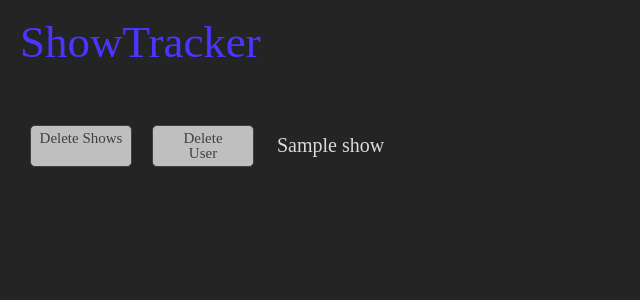
After one commit to Dostoy320/ShowTracker, a Flask app: template showtracker/templates/admin.html in a window 1280 px wide. The commit adds this page. Shown: the top 300 px of the page, without its empty margins (0-640 px from the left). Run offline with Flask 2, Linux system fonts and the light colour scheme; the template is opened without the code that fills it: most values are stand-ins (such as "Sample title", 1, 10 or a date in 2020); some libraries are stand-ins or nearby versions.

Commit message:
Begining admin interface

```diff
--- a/showtracker/static/css/st_style/sass/style.scss
+++ b/showtracker/static/css/st_style/sass/style.scss
@@ -204,6 +204,44 @@ body {
                 @include grid(1.5);
             }
         }
+        #admin_panel {
+            width: 100%;
+            #admin_controls {
+                .admin_buttons {
+                    @include grid(1.5);
+                    @include inline-block;
+                    @include border-radius(5px, 5px);
+                    height: 35px;
+                    padding-top: 5px;
+                    background-color: $light_text;
+                    border: 1px solid $dark_text;
+                    color: $dark_text;
+                    text-align: center;
+                    font-size: 15px;
+                    cursor: pointer;
+                }
+                .admin_buttons:hover {
+                    background-color: $dark_text;
+                    color: $light_text;
+                    border: 1px solid $light_text;
+                }
+            }
+            #shows {
+                @include grid(4);
+                li{
+                    cursor: pointer;
+                    padding: 0 0 5px 3px;
+                }
+                li:active {
+                    color: red;
+                }
+                .del_confirm {
+                    width: 100%;
+                    text-align: center;
+
+                }
+            }
+        }
     }
 }
 
--- a/showtracker/static/css/st_style/stylesheets/style.css
+++ b/showtracker/static/css/st_style/stylesheets/style.css
@@ -1,4 +1,4 @@
-/* line 17, ../../../../../../../../var/lib/gems/1.9.1/gems/compass-0.12.2/frameworks/compass/stylesheets/compass/reset/_utilities.scss */
+/* line 17, ../../../../../../.rvm/gems/ruby-2.0.0-p353/gems/compass-0.12.2/frameworks/compass/stylesheets/compass/reset/_utilities.scss */
 html, body, div, span, applet, object, iframe,
 h1, h2, h3, h4, h5, h6, p, blockquote, pre,
 a, abbr, acronym, address, big, cite, code,
@@ -20,45 +20,45 @@ time, mark, audio, video {
   vertical-align: baseline;
 }
 
-/* line 22, ../../../../../../../../var/lib/gems/1.9.1/gems/compass-0.12.2/frameworks/compass/stylesheets/compass/reset/_utilities.scss */
+/* line 22, ../../../../../../.rvm/gems/ruby-2.0.0-p353/gems/compass-0.12.2/frameworks/compass/stylesheets/compass/reset/_utilities.scss */
 html {
   line-height: 1;
 }
 
-/* line 24, ../../../../../../../../var/lib/gems/1.9.1/gems/compass-0.12.2/frameworks/compass/stylesheets/compass/reset/_utilities.scss */
+/* line 24, ../../../../../../.rvm/gems/ruby-2.0.0-p353/gems/compass-0.12.2/frameworks/compass/stylesheets/compass/reset/_utilities.scss */
 ol, ul {
   list-style: none;
 }
 
-/* line 26, ../../../../../../../../var/lib/gems/1.9.1/gems/compass-0.12.2/frameworks/compass/stylesheets/compass/reset/_utilities.scss */
+/* line 26, ../../../../../../.rvm/gems/ruby-2.0.0-p353/gems/compass-0.12.2/frameworks/compass/stylesheets/compass/reset/_utilities.scss */
 table {
   border-collapse: collapse;
   border-spacing: 0;
 }
 
-/* line 28, ../../../../../../../../var/lib/gems/1.9.1/gems/compass-0.12.2/frameworks/compass/stylesheets/compass/reset/_utilities.scss */
+/* line 28, ../../../../../../.rvm/gems/ruby-2.0.0-p353/gems/compass-0.12.2/frameworks/compass/stylesheets/compass/reset/_utilities.scss */
 caption, th, td {
   text-align: left;
   font-weight: normal;
   vertical-align: middle;
 }
 
-/* line 30, ../../../../../../../../var/lib/gems/1.9.1/gems/compass-0.12.2/frameworks/compass/stylesheets/compass/reset/_utilities.scss */
+/* line 30, ../../../../../../.rvm/gems/ruby-2.0.0-p353/gems/compass-0.12.2/frameworks/compass/stylesheets/compass/reset/_utilities.scss */
 q, blockquote {
   quotes: none;
 }
-/* line 103, ../../../../../../../../var/lib/gems/1.9.1/gems/compass-0.12.2/frameworks/compass/stylesheets/compass/reset/_utilities.scss */
+/* line 103, ../../../../../../.rvm/gems/ruby-2.0.0-p353/gems/compass-0.12.2/frameworks/compass/stylesheets/compass/reset/_utilities.scss */
 q:before, q:after, blockquote:before, blockquote:after {
   content: "";
   content: none;
 }
 
-/* line 32, ../../../../../../../../var/lib/gems/1.9.1/gems/compass-0.12.2/frameworks/compass/stylesheets/compass/reset/_utilities.scss */
+/* line 32, ../../../../../../.rvm/gems/ruby-2.0.0-p353/gems/compass-0.12.2/frameworks/compass/stylesheets/compass/reset/_utilities.scss */
 a img {
   border: none;
 }
 
-/* line 116, ../../../../../../../../var/lib/gems/1.9.1/gems/compass-0.12.2/frameworks/compass/stylesheets/compass/reset/_utilities.scss */
+/* line 116, ../../../../../../.rvm/gems/ruby-2.0.0-p353/gems/compass-0.12.2/frameworks/compass/stylesheets/compass/reset/_utilities.scss */
 article, aside, details, figcaption, figure, footer, header, hgroup, menu, nav, section, summary {
   display: block;
 }
@@ -334,10 +334,67 @@ body {
   margin-right: 10px;
   width: 100px;
 }
+/* line 207, ../sass/style.scss */
+#container #main-content #admin_panel {
+  width: 100%;
+}
+/* line 210, ../sass/style.scss */
+#container #main-content #admin_panel #admin_controls .admin_buttons {
+  display: inline;
+  float: left;
+  margin-left: 10px;
+  margin-right: 10px;
+  width: 100px;
+  display: -moz-inline-stack;
+  display: inline-block;
+  vertical-align: middle;
+  *vertical-align: auto;
+  zoom: 1;
+  *display: inline;
+  -webkit-border-radius: 5px 5px;
+  -moz-border-radius: 5px / 5px;
+  border-radius: 5px / 5px;
+  height: 35px;
+  padding-top: 5px;
+  background-color: #bfbfbf;
+  border: 1px solid #404040;
+  color: #404040;
+  text-align: center;
+  font-size: 15px;
+  cursor: pointer;
+}
+/* line 223, ../sass/style.scss */
+#container #main-content #admin_panel #admin_controls .admin_buttons:hover {
+  background-color: #404040;
+  color: #bfbfbf;
+  border: 1px solid #bfbfbf;
+}
+/* line 229, ../sass/style.scss */
+#container #main-content #admin_panel #shows {
+  display: inline;
+  float: left;
+  margin-left: 10px;
+  margin-right: 10px;
+  width: 300px;
+}
+/* line 231, ../sass/style.scss */
+#container #main-content #admin_panel #shows li {
+  cursor: pointer;
+  padding: 0 0 5px 3px;
+}
+/* line 235, ../sass/style.scss */
+#container #main-content #admin_panel #shows li:active {
+  color: red;
+}
+/* line 238, ../sass/style.scss */
+#container #main-content #admin_panel #shows .del_confirm {
+  width: 100%;
+  text-align: center;
+}
 
 /* End container */
 @media only screen and (min-width: 480px) {
-  /* line 213, ../sass/style.scss */
+  /* line 251, ../sass/style.scss */
   #container {
     display: inline;
     float: left;
@@ -347,7 +404,7 @@ body {
     overflow: hidden;
     *zoom: 1;
   }
-  /* line 216, ../sass/style.scss */
+  /* line 254, ../sass/style.scss */
   #container header {
     display: inline;
     float: left;
@@ -355,7 +412,7 @@ body {
     margin-right: 10px;
     width: 460px;
   }
-  /* line 218, ../sass/style.scss */
+  /* line 256, ../sass/style.scss */
   #container header #persistent_logo {
     display: inline;
     float: left;
@@ -364,7 +421,7 @@ body {
     width: 380px;
     margin-left: 0;
   }
-  /* line 223, ../sass/style.scss */
+  /* line 261, ../sass/style.scss */
   #container #main-content {
     display: inline;
     float: left;
@@ -372,7 +429,7 @@ body {
     margin-right: 10px;
     width: 460px;
   }
-  /* line 225, ../sass/style.scss */
+  /* line 263, ../sass/style.scss */
   #container #main-content #welcome {
     display: inline;
     float: left;
@@ -382,7 +439,7 @@ body {
   }
 }
 @media only screen and (min-width: 640px) {
-  /* line 233, ../sass/style.scss */
+  /* line 271, ../sass/style.scss */
   #container {
     display: inline;
     float: left;
@@ -390,7 +447,7 @@ body {
     margin-right: 10px;
     width: 620px;
   }
-  /* line 235, ../sass/style.scss */
+  /* line 273, ../sass/style.scss */
   #container header {
     display: inline;
     float: left;
@@ -398,7 +455,7 @@ body {
     margin-right: 10px;
     width: 620px;
   }
-  /* line 238, ../sass/style.scss */
+  /* line 276, ../sass/style.scss */
   #container #main-content {
     display: inline;
     float: left;
@@ -408,7 +465,7 @@ body {
   }
 }
 @media only screen and (min-width: 960px) {
-  /* line 245, ../sass/style.scss */
+  /* line 283, ../sass/style.scss */
   #container {
     display: inline;
     float: left;
@@ -416,7 +473,7 @@ body {
     margin-right: 10px;
     width: 940px;
   }
-  /* line 247, ../sass/style.scss */
+  /* line 285, ../sass/style.scss */
   #container header {
     display: inline;
     float: left;
@@ -424,7 +481,7 @@ body {
     margin-right: 10px;
     width: 940px;
   }
-  /* line 249, ../sass/style.scss */
+  /* line 287, ../sass/style.scss */
   #container header #persistent_logo {
     display: inline;
     float: left;
--- /dev/null
+++ b/showtracker/static/scripts/admin.js
@@ -0,0 +1,7 @@
+$('#shows li').on('click', function() {
+	$(this).append("<div class='del_confirm'>Are you sure about this?</div>");
+});
+
+
+
+//<a href="{{ url_for('admin') }}?action=delete&value={{ show.id }}">
--- /dev/null
+++ b/showtracker/templates/admin.html
@@ -0,0 +1,24 @@
+{% extends "layout.html" %}
+{% block body %}
+<div id='admin_panel'>
+<div id='admin_controls'>
+	<a href="{{ url_for('admin') }}?action=delete_shows">
+		<div id='delete_show' class='admin_buttons'>Delete Shows</div>
+	</a>
+	<div id='delete_user' class='admin_buttons'>Delete <br> User</div>
+</div>
+{% if shows %}
+	<ul id='shows'>
+	  {% for show in shows %}
+
+	    <li>{{ show.name }}</a></li>
+
+	    <!-- If no shows, say this: -->
+	    {% else %}
+	    <li><em>You aren't following any shows.</em></li>
+	  {% endfor %}
+	 </ul>
+{% endif %}
+</div>
+<script src="{{ url_for('static', filename='scripts/admin.js') }}"></script>
+{% endblock %}
--- a/showtracker/templates/layout.html
+++ b/showtracker/templates/layout.html
@@ -11,7 +11,7 @@
 	</div>
 	<div id='user'>
 	{% if session.username %}
-		<h3>{{ session.username }}</h3>
+		<a href="{{ url_for('admin') }}?action=landing"><h3>{{ session.username }}</h3></a>
 		<a href="{{ url_for('logout') }}">log out</a>
 	{% endif %}
 	</div>
```
Also changed, not shown: showtracker/views.py (+36 -16 lines).
